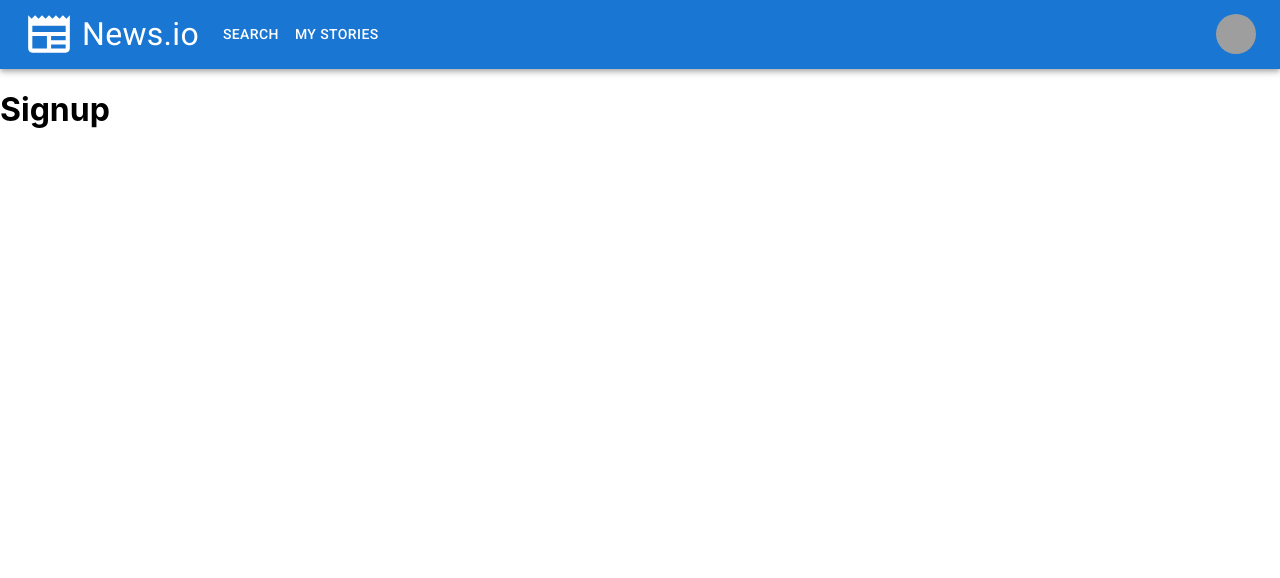
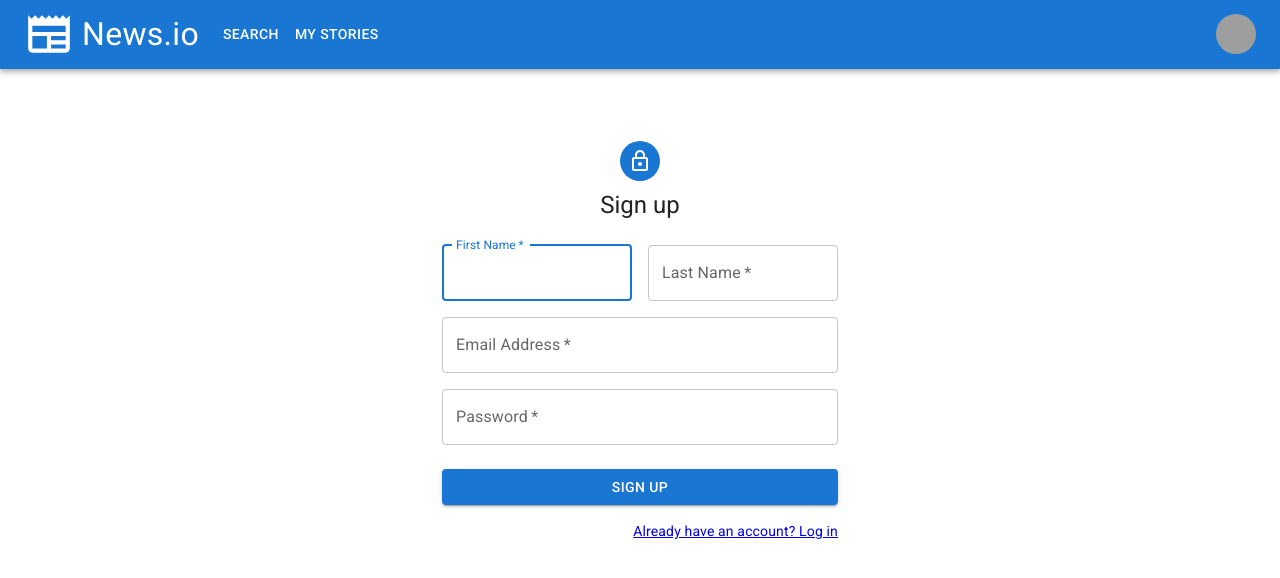
Before and after one commit to DomCampese/newsio-frontend, a React (Create React App) app in the folder newsio/: page /signup in a window 1280 px wide. Shown: the top 578 px of the page. Built offline with nearby package versions, Linux system fonts and the light colour scheme; sample sign-in values are in the browser's storage; grey boxes are pictures that could not be loaded.

Commit message:
Implement frontend login

```diff
--- /dev/null
+++ b/newsio/src/api/authentication.js
@@ -0,0 +1,25 @@
+const baseUrl = 'http://localhost:8080/api/v1/auth'
+
+export const signup = (firstName, lastName, email, password) => {
+  return fetch(baseUrl + '/register', {
+    method: 'POST',
+    headers: {
+      "Content-Type": "application/json"
+    },
+    body: JSON.stringify({ firstName, lastName, email, password })
+  });
+}
+
+export const login = (email, password) => {
+  return fetch(baseUrl + '/authenticate', {
+    method: 'POST',
+    headers: {
+      "Content-Type": "application/json"
+    },
+    body: JSON.stringify({ email, password })
+  });
+}
+
+export const isLoggedIn = () => {
+  return (window.localStorage.getItem('token') !== null);
+}
--- a/newsio/src/components/App.js
+++ b/newsio/src/components/App.js
@@ -1,13 +1,25 @@
-import React from 'react'
+import React, { useEffect } from 'react'
 import '../App.css';
 import NavigationBar from './NavigationBar';
 import { Outlet } from 'react-router-dom'
+import { Container } from '@mui/material';
+import { useNavigate } from "react-router-dom";
 
 function App() {
+  const navigate = useNavigate();
+
+  useEffect(() => {
+    if (window.location.pathname === '/') {
+      navigate('/search');
+    }
+  })
+
   return (
     <>
       <NavigationBar/>
-      <Outlet/>
+      <Container sx={{ mt: 2 }}>
+        <Outlet/>
+      </Container>
     </>
   );
 }
--- /dev/null
+++ b/newsio/src/components/ForgotPassword.js
@@ -0,0 +1,10 @@
+import { Typography } from '@mui/material'
+import React from 'react'
+
+const ForgotPassword = () => {
+  return (
+    <Typography variant='h4' textAlign='center'>Too bad XD</Typography>
+  )
+}
+
+export default ForgotPassword
--- a/newsio/src/components/Login.js
+++ b/newsio/src/components/Login.js
@@ -1,9 +1,107 @@
-import React from 'react'
+import * as React from 'react';
+import Avatar from '@mui/material/Avatar';
+import Button from '@mui/material/Button';
+import CssBaseline from '@mui/material/CssBaseline';
+import TextField from '@mui/material/TextField';
+import { Link } from "react-router-dom";
+import Grid from '@mui/material/Grid';
+import Box from '@mui/material/Box';
+import LockOutlinedIcon from '@mui/icons-material/LockOutlined';
+import Typography from '@mui/material/Typography';
+import Container from '@mui/material/Container';
+import { createTheme, ThemeProvider } from '@mui/material/styles';
+import { login } from 'api/authentication';
+import { useNavigate } from 'react-router-dom';
 
-const Login = () => {
+const theme = createTheme();
+
+export default function Login() {
+  const navigate = useNavigate();
+
+  const handleSubmit = (event) => {
+    event.preventDefault();
+    const data = new FormData(event.currentTarget);
+    login(
+      data.get('email'),
+      data.get('password')
+    )
+      .then((response) => {
+        if (!response.ok) {
+          throw new Error();
+        }
+        return response.json();
+      })
+      .then((data) => {
+        localStorage.setItem('token', data.token);
+        navigate('/search');
+      })
+      .catch(() => {
+        console.error('Unable to log in user');
+      })
+  };
+
   return (
-    <h1>Login</h1>
-  )
+    <ThemeProvider theme={theme}>
+      <Container component="main" maxWidth="xs">
+        <CssBaseline />
+        <Box
+          sx={{
+            marginTop: 8,
+            display: 'flex',
+            flexDirection: 'column',
+            alignItems: 'center',
+          }}
+        >
+          <Avatar sx={{ m: 1, bgcolor: 'primary.main' }}>
+            <LockOutlinedIcon />
+          </Avatar>
+          <Typography component="h1" variant="h5">
+            Log in
+          </Typography>
+          <Box component="form" onSubmit={handleSubmit} noValidate sx={{ mt: 1 }}>
+            <TextField
+              margin="normal"
+              required
+              fullWidth
+              id="email"
+              label="Email Address"
+              name="email"
+              autoComplete="email"
+              autoFocus
+            />
+            <TextField
+              margin="normal"
+              required
+              fullWidth
+              name="password"
+              label="Password"
+              type="password"
+              id="password"
+              autoComplete="current-password"
+            />
+            <Button
+              type="submit"
+              fullWidth
+              variant="contained"
+              sx={{ mt: 3, mb: 2 }}
+            >
+              Log in
+            </Button>
+            <Grid container>
+              <Grid item xs>
+                <Link to="/forgot-password">
+                  <Typography variant="body2">Forgot password?</Typography>
+                </Link>
+              </Grid>
+              <Grid item>
+                <Link to="/signup">
+                    <Typography variant="body2">Need an account? Sign up</Typography>
+                </Link>
+              </Grid>
+            </Grid>
+          </Box>
+        </Box>
+      </Container>
+    </ThemeProvider>
+  );
 }
-
-export default Login
--- a/newsio/src/components/NavigationBar.js
+++ b/newsio/src/components/NavigationBar.js
@@ -4,6 +4,7 @@ import { Avatar, Box, Button, Container, IconButton, Menu, MenuItem, Toolbar, To
 import NewspaperIcon from '@mui/icons-material/Newspaper';
 import MenuIcon from '@mui/icons-material/Menu';
 import { useNavigate } from "react-router-dom";
+import { isLoggedIn } from 'api/authentication';
 
 const NavigationBar = () => {
   const pageToRoute = {
@@ -32,7 +33,15 @@ const NavigationBar = () => {
 
   const handleCloseUserMenu = () => {
     setAnchorElUser(null);
+    logout();
   };
+
+  const logout = () => {
+    if (localStorage.getItem('token')) {
+      localStorage.removeItem('token');
+    }
+    navigate('login');
+  }
 
   const handleMenuClick = (page) => {
     handleCloseNavMenu();
@@ -86,7 +95,7 @@ const NavigationBar = () => {
                 <Button
                   key={page}
                   onClick={() => handleMenuClick(page)}
-                  sx={{ my: 2, color: 'white', display: 'block' }}
+                  sx={{ my: 2, color: 'black', display: 'block' }}
                 >
                   {page}
                 </Button>
@@ -113,6 +122,7 @@ const NavigationBar = () => {
               </Button>
             ))}
           </Box>
+          {isLoggedIn() &&
           <Box sx={{ flexGrow: 0 }}>
             <Tooltip title="Open settings">
               <IconButton onClick={handleOpenUserMenu} sx={{ p: 0 }}>
@@ -141,7 +151,7 @@ const NavigationBar = () => {
                 </MenuItem>
               ))}
             </Menu>
-          </Box>
+          </Box>}
         </Toolbar>
        </Container>
     </AppBar>
--- /dev/null
+++ b/newsio/src/components/Protected.js
@@ -0,0 +1,16 @@
+import { isLoggedIn } from "api/authentication";
+import { useEffect } from "react";
+import { useNavigate } from "react-router-dom";
+
+const Protected = ({ children }) => {
+  const navigate = useNavigate();
+
+  useEffect(() => {
+    if (!isLoggedIn()) {
+      return navigate('/login');
+    }
+  })
+  return children;
+}
+
+export default Protected
--- a/newsio/src/components/SavedNews.js
+++ b/newsio/src/components/SavedNews.js
@@ -1,8 +1,9 @@
+import { Typography } from '@mui/material'
 import React from 'react'
 
 const SavedNews = () => {
   return (
-    <h1>My Stories</h1>
+    <Typography variant='h4' textAlign='center'>My Stories</Typography>
   )
 }
 
--- a/newsio/src/components/SearchNews.js
+++ b/newsio/src/components/SearchNews.js
@@ -1,8 +1,9 @@
+import { Typography } from '@mui/material'
 import React from 'react'
 
 const NewsSearch = () => {
   return (
-    <h1>News Search</h1>
+    <Typography variant='h4' textAlign='center'>News Search</Typography>
   )
 }
 
--- a/newsio/src/components/Signup.js
+++ b/newsio/src/components/Signup.js
@@ -1,11 +1,129 @@
-import React from 'react'
+import * as React from 'react';
+import Avatar from '@mui/material/Avatar';
+import Button from '@mui/material/Button';
+import CssBaseline from '@mui/material/CssBaseline';
+import TextField from '@mui/material/TextField';
+import { Link } from "react-router-dom";
+import Grid from '@mui/material/Grid';
+import Box from '@mui/material/Box';
+import LockOutlinedIcon from '@mui/icons-material/LockOutlined';
+import Typography from '@mui/material/Typography';
+import Container from '@mui/material/Container';
+import { createTheme, ThemeProvider } from '@mui/material/styles';
+import { signup } from '../api/authentication.js';
+import { useNavigate } from 'react-router-dom';
 
-const Signup = () => {
+const theme = createTheme();
+
+export default function SignUp() {
+
+  const navigate = useNavigate();
+
+  const handleSubmit = (event) => {
+    event.preventDefault();
+    const data = new FormData(event.currentTarget);
+    signup(
+      data.get('firstName'),
+      data.get('lastName'),
+      data.get('email'),
+      data.get('password')
+    )
+      .then((response) => {
+        if (!response.ok) {
+          throw new Error();
+        }
+        return response.json();
+      })
+      .then((data) => {
+        localStorage.setItem('token', data.token);
+        navigate('/search');
+      })
+      .catch(() => {
+        console.error('Unable to register user');
+      })
+  };
+
   return (
-    <>
-      <h1>Signup</h1>
-    </>
-  )
+    <ThemeProvider theme={theme}>
+      <Container component="main" maxWidth="xs">
+        <CssBaseline />
+        <Box
+          sx={{
+            marginTop: 8,
+            display: 'flex',
+            flexDirection: 'column',
+            alignItems: 'center',
+          }}
+        >
+          <Avatar sx={{ m: 1, bgcolor: 'primary.main' }}>
+            <LockOutlinedIcon />
+          </Avatar>
+          <Typography component="h1" variant="h5">
+            Sign up
+          </Typography>
+          <Box component="form" noValidate onSubmit={handleSubmit} sx={{ mt: 3 }}>
+            <Grid container spacing={2}>
+              <Grid item xs={12} sm={6}>
+                <TextField
+                  autoComplete="given-name"
+                  name="firstName"
+                  required
+                  fullWidth
+                  id="firstName"
+                  label="First Name"
+                  autoFocus
+                />
+              </Grid>
+              <Grid item xs={12} sm={6}>
+                <TextField
+                  required
+                  fullWidth
+                  id="lastName"
+                  label="Last Name"
+                  name="lastName"
+                  autoComplete="family-name"
+                />
+              </Grid>
+              <Grid item xs={12}>
+                <TextField
+                  required
+                  fullWidth
+                  id="email"
+                  label="Email Address"
+                  name="email"
+                  autoComplete="email"
+                />
+              </Grid>
+              <Grid item xs={12}>
+                <TextField
+                  required
+                  fullWidth
+                  name="password"
+                  label="Password"
+                  type="password"
+                  id="password"
+                  autoComplete="new-password"
+                />
+              </Grid>
+            </Grid>
+            <Button
+              type="submit"
+              fullWidth
+              variant="contained"
+              sx={{ mt: 3, mb: 2 }}
+            >
+              Sign Up
+            </Button>
+            <Grid container justifyContent="flex-end">
+              <Grid item>
+                <Link to="/login">
+                  <Typography variant="body2">Already have an account? Log in</Typography>
+                </Link>
+              </Grid>
+            </Grid>
+          </Box>
+        </Box>
+      </Container>
+    </ThemeProvider>
+  );
 }
-
-export default Signup
```
Also changed, not shown: newsio/src/index.js (+8 -2 lines), newsio/src/hooks/useLoggedIn.js (added).
